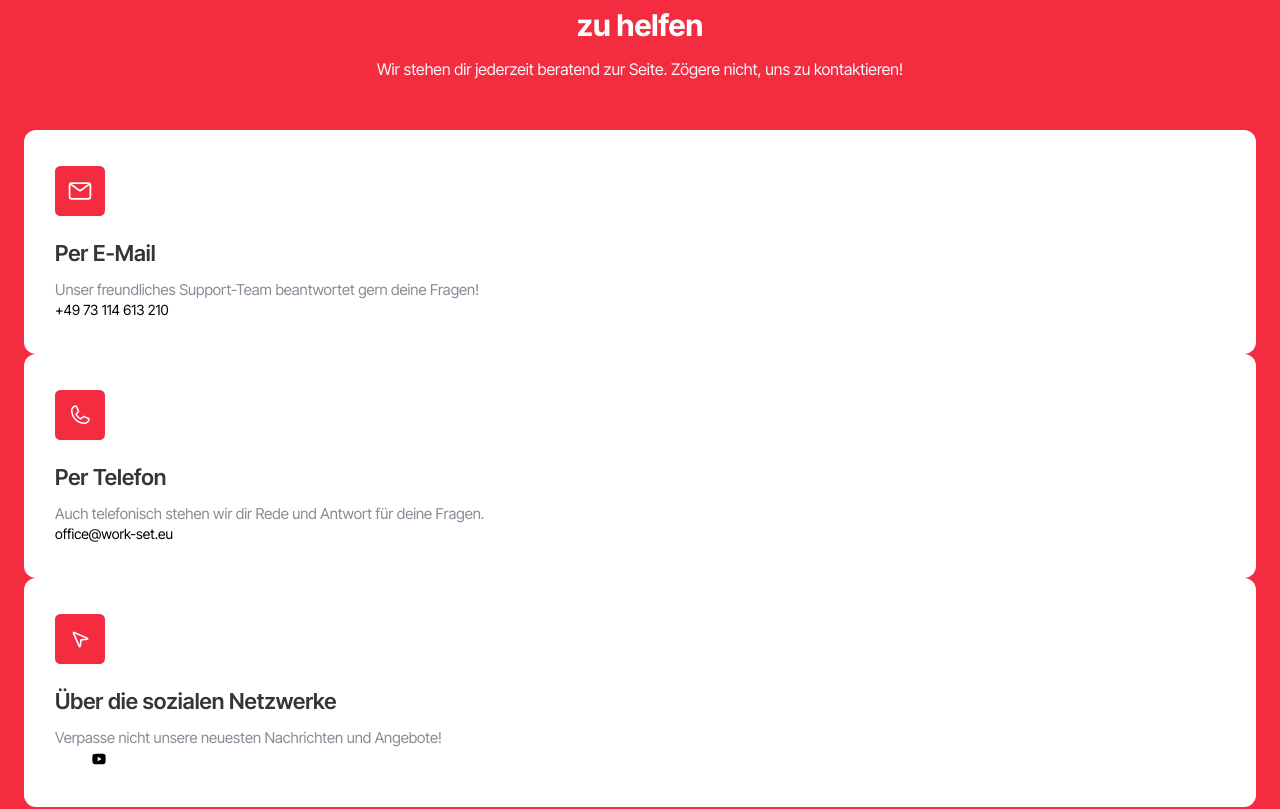
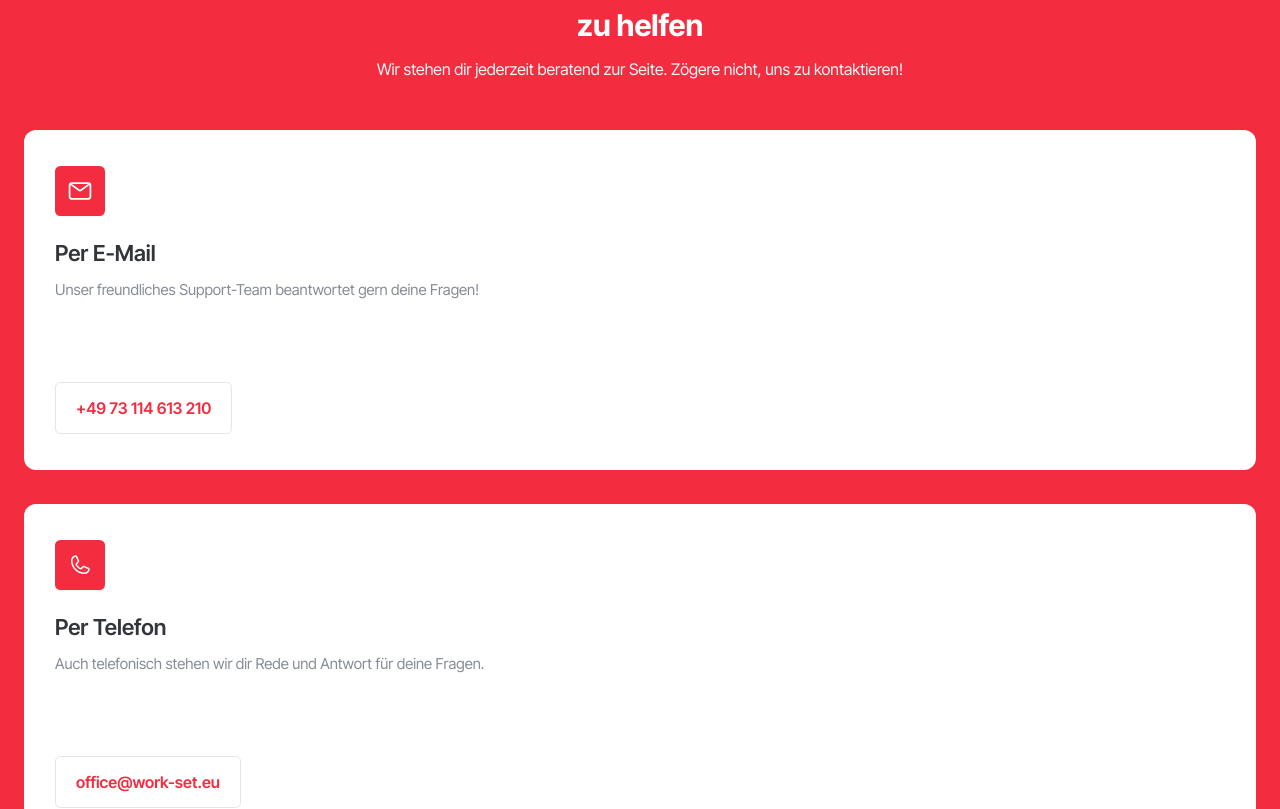
Before and after one commit to ihor-soloviov/workset_energy, a Next.js app: page /pv-anlagen in a window 1280 px wide. Shown: the part 4029-4838 px from the top of the page. Built offline with nearby package versions, Linux system fonts and the light colour scheme.

Commit message:
red help items was added

```diff
--- a/src/app/pv-anlagen/page.tsx
+++ b/src/app/pv-anlagen/page.tsx
@@ -5,7 +5,7 @@ import VideoSection from '@/components/common/VideoSection/VideoSection';
 import { pvAnlagenVideo } from '@/utils/video';
 import { pvAnlagenHero } from '@/utils/hero';
 import React from 'react';
-import RedHelpBlock from '@/components/common/RedHelpSection/RedHelpBlock';
+import RedHelpBlock from '@/components/common/RedHelpSection/RedHelpSection';
 
 const PvAnlagen = () => {
   return (
--- a/src/components/common/RedHelpSection/RedHelpItem/RedHelpItem.module.css
+++ b/src/components/common/RedHelpSection/RedHelpItem/RedHelpItem.module.css
@@ -1,10 +1,11 @@
 .redHelpItem {
-  padding: 36px 31px;
   display: flex;
   flex-direction: column;
   justify-content: space-between;
+  height: 340px;
+  padding: 36px 31px;
+  border-radius: 12px;
   background-color: var(--white-main);
-  border-radius: 12px;
 }
 
 .icon {
@@ -34,4 +35,53 @@
   font-weight: 400;
   line-height: 150%;
   color: var(--gray-text);
+  margin-bottom: 26px;
 }
+
+.actions {
+  display: flex;
+  gap: 10px;
+}
+
+.animated {
+  transition: all 0.2s var(--cubic);
+}
+
+.contactLink {
+  font-size: 16px;
+  font-weight: 600;
+  line-height: normal;
+
+  color: var(--red-main);
+  padding: 15px 20px;
+  border: 1px solid var(--gray-stroke);
+  border-radius: 5.2px;
+}
+
+.contactLink:hover {
+  background-color: var(--red-main);
+  color: var(--white-main);
+}
+
+.socialLink {
+  display: flex;
+  justify-content: center;
+  align-items: center;
+  width: 48px;
+  height: 48px;
+  border-radius: 50%;
+  border: 1px solid var(--gray-stroke);
+}
+
+.socialLink:hover {
+  background-color: var(--red-main);
+  border-color: var(--white-main);
+}
+
+.socialLink:hover .socialIcon {
+  fill: var(--white-main);
+}
+
+.socialIcon {
+  fill: var(--red-main);
+}
--- a/src/components/common/RedHelpSection/RedHelpItem/RedHelpItem.tsx
+++ b/src/components/common/RedHelpSection/RedHelpItem/RedHelpItem.tsx
@@ -1,8 +1,6 @@
 import React, { Component } from 'react';
 import styles from './RedHelpItem.module.css';
 import { RedHelp } from '@/types/infoTypes';
-import Image from 'next/image';
-import { items } from '../items';
 
 type Props = {
   item: RedHelp;
@@ -10,17 +8,21 @@ type Props = {
 
 const RedHelpItem: React.FC<Props> = ({
   item: { title, text, icon, href, arrayOfLinks },
-}) => {
-  return (
+}) => (
   <li className={styles.redHelpItem}>
     <div className={styles.itemHead}>
       <div className={styles.icon}>{React.createElement(icon)}</div>
       <h5 className={styles.title}>{title}</h5>
       <p className={styles.text}>{text}</p>
     </div>
-      <div className={styles.action}>
+    <div className={styles.actions}>
       {href && (
-          <a href={href.linkTo} target="_blank" rel="noopener noreferrer">
+        <a
+          className={`${styles.contactLink} ${styles.animated}`}
+          href={href.linkTo}
+          target="_blank"
+          rel="noopener noreferrer"
+        >
           {href.title}
         </a>
       )}
@@ -28,16 +30,20 @@ const RedHelpItem: React.FC<Props> = ({
         arrayOfLinks.map(({ icon, linkTo }) => (
           <a
             key={linkTo}
+            className={`${styles.socialLink} ${styles.animated}`}
             href={linkTo}
             target="_blank"
             rel="noopener noreferrer"
           >
-              {React.createElement(icon)}
+            {React.createElement(
+              icon,
+              { className: `${styles.socialIcon} ${styles.animated}` },
+              null,
+            )}
           </a>
         ))}
     </div>
   </li>
 );
-};
 
 export default RedHelpItem;
--- a/src/components/common/RedHelpSection/RedHelpBlock.module.css
+++ b/src/components/common/RedHelpSection/RedHelpSection.module.css
@@ -26,3 +26,9 @@
   line-height: 160%;
   color: var(--white-second);
 }
+
+.redHelpItems {
+  display: flex;
+  flex-direction: column;
+  gap: 34px;
+}
--- a/src/components/common/RedHelpSection/RedHelpBlock.tsx
+++ b/src/components/common/RedHelpSection/RedHelpSection.tsx
@@ -1,5 +1,5 @@
 import React from 'react';
-import styles from './RedHelpBlock.module.css';
+import styles from './RedHelpSection.module.css';
 import { items } from './items';
 import RedHelpItem from './RedHelpItem/RedHelpItem';
 
```
Lines whose indentation alone changed are shown as unchanged.
